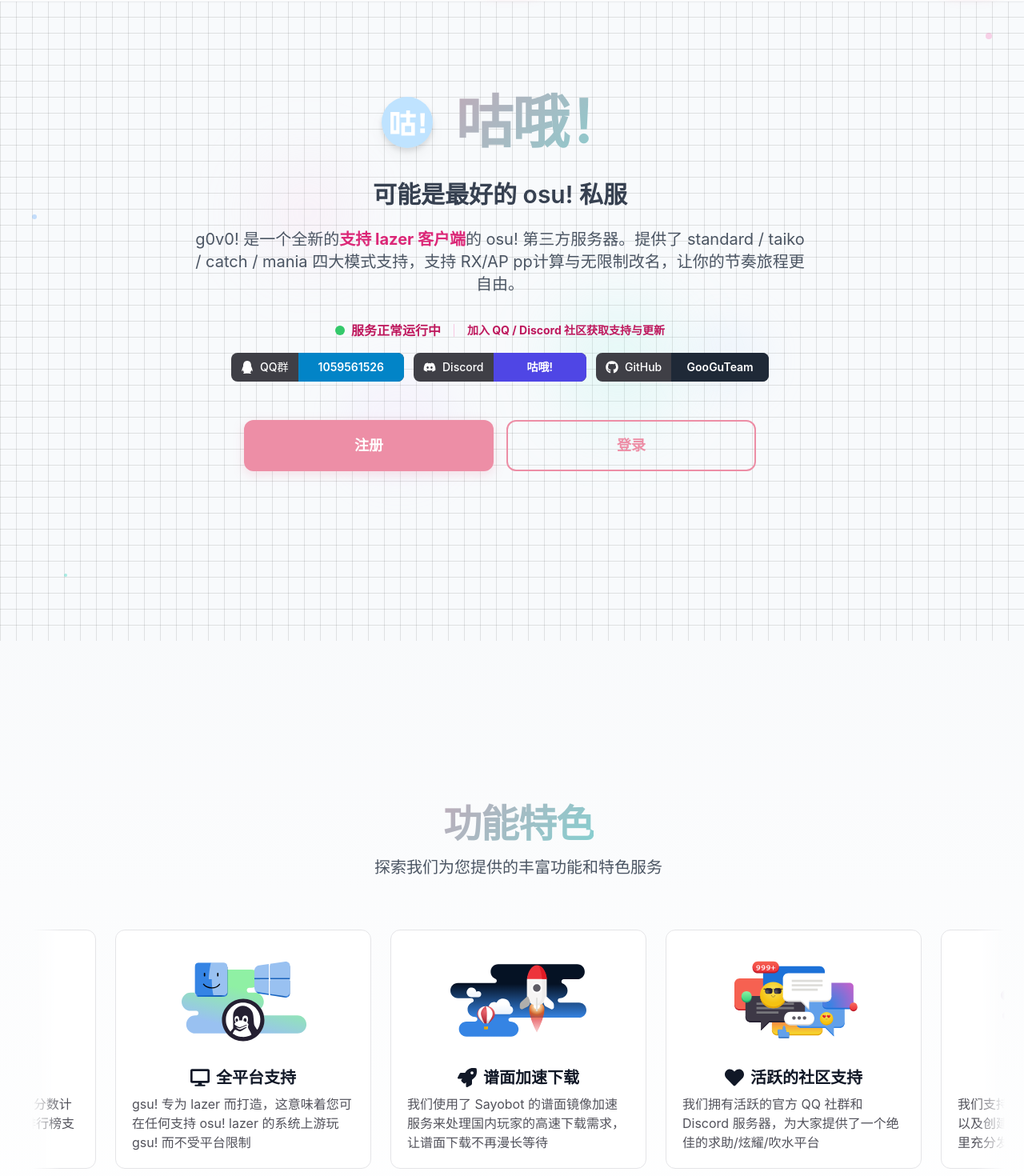
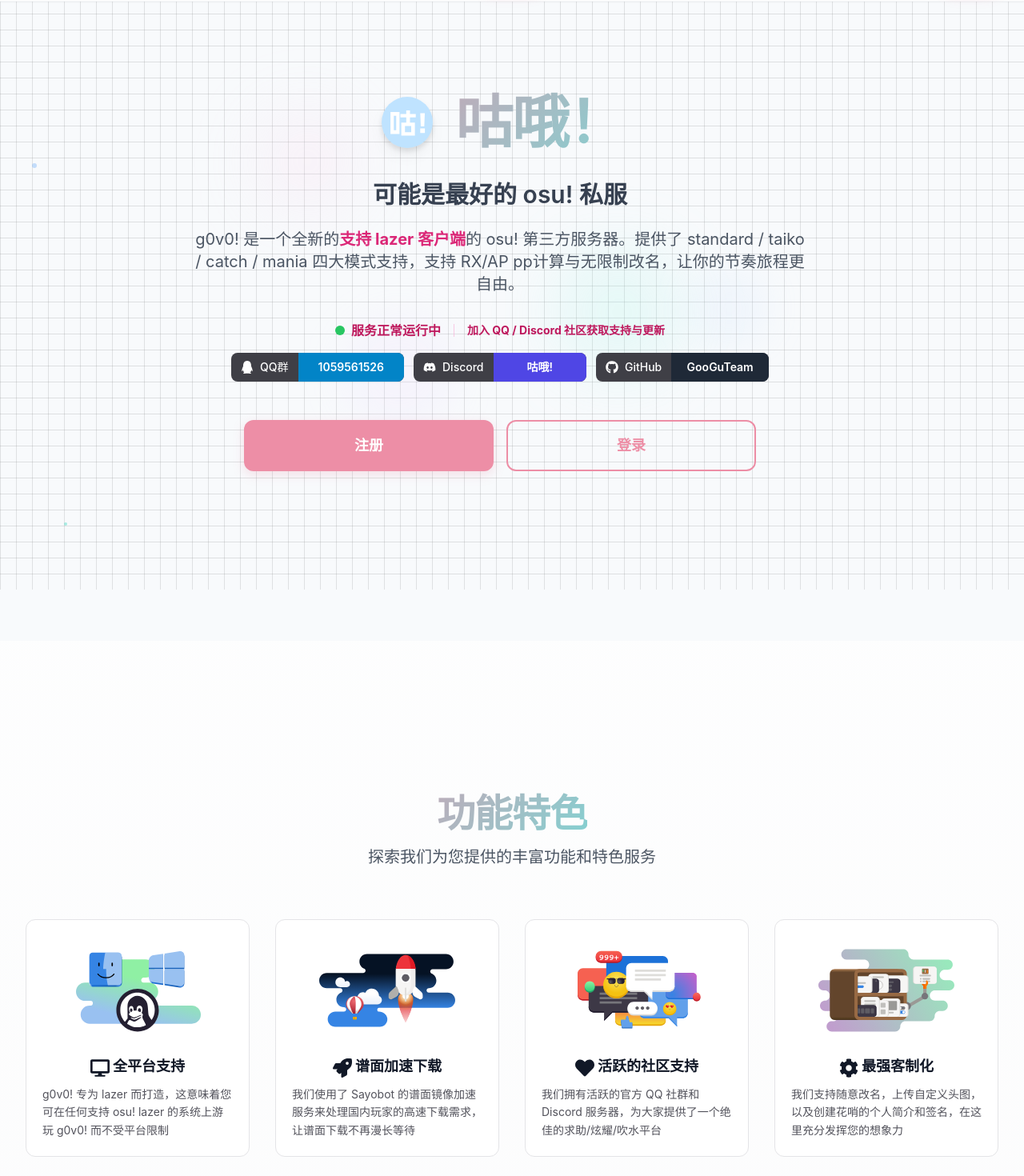
Before and after one commit to M1PPosu/lazer-frontend, a React (Vite) app: page / in a window 1280 px wide. Shown: the part 63-1533 px from the top of the page at 80% size. Built offline with nearby package versions, Linux system fonts and the light colour scheme.

Commit message:
优化样式

```diff
--- a/src/components/Home/HeroSection.tsx
+++ b/src/components/Home/HeroSection.tsx
@@ -1,12 +1,8 @@
-import React, { useState, useCallback } from 'react';
+import React from 'react';
 import { Link } from 'react-router-dom';
 import { motion } from 'motion/react';
-import { Swiper, SwiperSlide } from 'swiper/react';
-import type { Swiper as SwiperType } from 'swiper';
-import { Autoplay } from 'swiper/modules';
 import { useAuth } from '../../hooks/useAuth';
 
-import 'swiper/swiper-bundle.css';
 import InfoCard from '../InfoCard';
 import { features } from '../../data/features';
 import {
@@ -25,69 +21,22 @@
 
 const HeroSection: React.FC = () => {
   const { isAuthenticated } = useAuth();
-  const [swiper, setSwiper] = useState<SwiperType | null>(null);
-  const [isUserInteracting, setIsUserInteracting] = useState(false);
-
-  const handleMouseEnter = useCallback(() => {
-    if (swiper && swiper.autoplay) {
-      swiper.autoplay.pause();
-    }
-  }, [swiper]);
-
-  const handleMouseLeave = useCallback(() => {
-    if (swiper && swiper.autoplay && !isUserInteracting) {
-      swiper.autoplay.resume();
-    }
-  }, [swiper, isUserInteracting]);
-
-  // 处理触摸/拖动开始
-  const handleTouchStart = useCallback(() => {
-    setIsUserInteracting(true);
-    if (swiper && swiper.autoplay) {
-      swiper.autoplay.pause();
-    }
-  }, [swiper]);
-
-  // 处理触摸/拖动结束后恢复自动播放
-  const handleTouchEnd = useCallback(() => {
-    setIsUserInteracting(false);
-    if (swiper && swiper.autoplay) {
-      // 延迟一点时间再恢复自动播放，确保用户操作完成
-      setTimeout(() => {
-        if (swiper && swiper.autoplay) {
-          swiper.autoplay.resume();
-        }
-      }, 800);
-    }
-  }, [swiper]);
-
-  // 处理拖动过程中的状态
-  const handleSliderMove = useCallback(() => {
-    // 在拖动过程中确保自动播放暂停
-    if (swiper && swiper.autoplay && !swiper.autoplay.paused) {
-      swiper.autoplay.pause();
-    }
-  }, [swiper]);
 
   return (
     <div className="relative">
+      {/* Fixed background with parallax effect */}
+      <div className="fixed inset-0 bg-grid-pattern opacity-3 z-0"></div>
+      <div className="fixed top-1/4 left-1/4 w-32 h-32 bg-pink-200/20 dark:bg-pink-800/20 rounded-full blur-2xl z-0"></div>
+      <div className="fixed bottom-1/3 right-1/3 w-40 h-40 bg-teal-200/20 dark:bg-teal-800/20 rounded-full blur-2xl z-0"></div>
+      <div className="fixed top-1/2 right-1/4 w-24 h-24 bg-blue-200/15 dark:bg-blue-800/15 rounded-full blur-xl z-0"></div>
+      <div className="fixed bottom-1/4 left-1/3 w-36 h-36 bg-purple-200/15 dark:bg-purple-800/15 rounded-full blur-xl z-0"></div>
+      <div className="hidden lg:block fixed top-10 right-10 w-2 h-2 bg-pink-400/30 rounded-full z-0"></div>
+      <div className="hidden lg:block fixed bottom-20 left-20 w-1 h-1 bg-teal-400/40 rounded-full z-0"></div>
+      <div className="hidden lg:block fixed top-1/3 left-10 w-1.5 h-1.5 bg-blue-400/35 rounded-full z-0"></div>
+
       {/* 第一页：主要内容占满整个屏幕 */}
-      <section className="relative overflow-hidden h-screen flex items-center">
-        {/* Subtle background pattern */}
-        <div className="absolute inset-0 bg-grid-pattern opacity-3"></div>
-
-        {/* Modern geometric accents */}
-        <div className="absolute top-1/4 left-1/4 w-32 h-32 bg-pink-200/20 dark:bg-pink-800/20 rounded-full blur-2xl"></div>
-        <div className="absolute bottom-1/3 right-1/3 w-40 h-40 bg-teal-200/20 dark:bg-teal-800/20 rounded-full blur-2xl"></div>
-        <div className="absolute top-1/2 right-1/4 w-24 h-24 bg-blue-200/15 dark:bg-blue-800/15 rounded-full blur-xl"></div>
-        <div className="absolute bottom-1/4 left-1/3 w-36 h-36 bg-purple-200/15 dark:bg-purple-800/15 rounded-full blur-xl"></div>
-
-        {/* Additional decorative elements for large screens */}
-        <div className="hidden lg:block absolute top-10 right-10 w-2 h-2 bg-pink-400/30 rounded-full"></div>
-        <div className="hidden lg:block absolute bottom-20 left-20 w-1 h-1 bg-teal-400/40 rounded-full"></div>
-        <div className="hidden lg:block absolute top-1/3 left-10 w-1.5 h-1.5 bg-blue-400/35 rounded-full"></div>
-
-        <div className="relative max-w-7xl mx-auto px-4 sm:px-6 lg:px-8 w-full">
+      <section className="relative overflow-hidden h-screen flex items-center z-10">
+        <div className="relative max-w-7xl mx-auto px-4 sm:px-6 lg:px-8 w-full z-10">
           {/* Main Content */}
           <div className="w-[94vw] ml-[-15px] mt-[-100px] md:w-full text-center space-y-6 sm:space-y-8 md:space-y-12">
           <motion.div initial={{ opacity: 0, y: 30 }} animate={{ opacity: 1, y: 0 }} transition={{ duration: 0.8 }} className="px-4">
@@ -225,17 +174,19 @@
       </section>
 
       {/* 第二页：Swiper轮播图 */}
-      <section className="relative min-h-screen flex items-center py-8 sm:py-12 md:py-20 lg:py-32">
-        {/* 添加一些背景装饰 */}
-        <div className="absolute inset-0 bg-gradient-to-b from-gray-50/50 to-white dark:from-gray-900/50 dark:to-gray-800"></div>
+      <section className="relative min-h-screen flex items-center py-8 sm:py-12 md:py-20 lg:py-32 z-10">
+        {/* 不透明背景遮挡第一页的固定背景 */}
+        <div className="absolute inset-0 bg-white dark:bg-gray-900 z-0"></div>
+        {/* 渐变装饰层 */}
+        <div className="absolute inset-0 bg-gradient-to-b from-gray-50/30 to-gray-100/30 dark:from-gray-800/30 dark:to-gray-700/30 z-0"></div>
 
-        <div className="relative max-w-7xl mx-auto px-4 sm:px-6 lg:px-8 w-full">
-          {/* Feature Cards Scrolling Container */}
+        <div className="relative max-w-7xl mx-auto px-4 sm:px-6 lg:px-8 w-full z-10">
+          {/* Feature Cards Grid Container */}
           <motion.div
             initial={{ opacity: 0, y: 30 }}
             animate={{ opacity: 1, y: 0 }}
             transition={{ duration: 0.8, delay: 0.4 }}
-            className="ml-[8px] mt-8 sm:mt-12 md:mt-16 relative w-full"
+            className="mt-8 sm:mt-12 md:mt-16 relative w-full"
           >
             <div className="text-center mb-8 sm:mb-12 md:mb-16">
               <h3 className="text-2xl sm:text-3xl md:text-4xl lg:text-5xl font-bold text-gray-800 dark:text-gray-200 mb-4">
@@ -246,49 +197,8 @@
               </p>
             </div>
 
-            <div className="flex justify-center w-full">
-              <div
-                className="overflow-hidden cursor-pointer w-full max-w-6xl lg:max-w-7xl"
-                onMouseEnter={handleMouseEnter}
-                onMouseLeave={handleMouseLeave}
-                style={{
-                  maskImage: 'linear-gradient(to right, transparent 0%, black 3%, black 97%, transparent 100%)',
-                  WebkitMaskImage: 'linear-gradient(to right, transparent 0%, black 3%, black 97%, transparent 100%)'
-                }}
-              >
-              <Swiper
-                onSwiper={setSwiper}
-                modules={[Autoplay]}
-                slidesPerView="auto"
-                spaceBetween={24}
-                loop={true}
-                centeredSlides={true}
-                initialSlide={0}
-                autoplay={{
-                  delay: 3000,
-                  disableOnInteraction: false,
-                  pauseOnMouseEnter: false,
-                  reverseDirection: false,
-                  waitForTransition: true,
-                  stopOnLastSlide: false
-                }}
-                speed={1500}
-                allowTouchMove={true}
-                resistanceRatio={0.85}
-                longSwipesRatio={0.25}
-                loopAdditionalSlides={2}
-                watchSlidesProgress={true}
-                onTouchStart={handleTouchStart}
-                onTouchEnd={handleTouchEnd}
-                onSliderMove={handleSliderMove}
-                className="!px-4"
-                style={{
-                  display: 'flex',
-                  alignItems: 'center',
-                  justifyContent: 'center',
-
-                }}
-              >
+            {/* Features Grid */}
+            <div className="grid grid-cols-1 sm:grid-cols-2 lg:grid-cols-3 xl:grid-cols-4 gap-6 sm:gap-8 max-w-7xl mx-auto">
               {features.map((feature, index) => {
                 const icons = [
                   <FaDesktop key="desktop" className="h-6 w-6" />,
@@ -302,13 +212,12 @@
                 ];
 
                 return (
-                    <SwiperSlide key={feature.id} className="!w-80">
-                      <div className="flex justify-center items-center w-full">
                   <motion.div
+                    key={feature.id}
                     initial={{ opacity: 0, y: 20 }}
                     animate={{ opacity: 1, y: 0 }}
-                          transition={{ duration: 0.6, delay: 0.5 }}
-                          className="w-full max-w-sm"
+                    transition={{ duration: 0.6, delay: 0.1 * index }}
+                    className="w-full"
                   >
                     <InfoCard
                       image={feature.image}
@@ -318,12 +227,8 @@
                       icon={icons[index]}
                     />
                   </motion.div>
-                      </div>
-                    </SwiperSlide>
                 );
               })}
-              </Swiper>
-              </div>
             </div>
           </motion.div>
 
--- a/src/components/InfoCard.tsx
+++ b/src/components/InfoCard.tsx
@@ -30,15 +30,15 @@
           </div>
         </div>
         <div className="p-5 flex-1 flex flex-col">
-          <div className="flex justify-center items-center h-full w-full gap-x-2 mb-2 text-gray-900 group-hover:text-pink-800 dark:text-zinc-100 dark:group-hover:text-pink-100">
-            <div className="h-6 w-6 shrink-0">
+          <div className="flex justify-center items-center w-full gap-x-2 mb-3 text-gray-900 group-hover:text-pink-800 dark:text-zinc-100 dark:group-hover:text-pink-100">
+            <div className="h-5 w-5 shrink-0">
               {icon}
             </div>
-            <h3 className="text-xl line-clamp-1 text-ellipsis font-semibold transition-all duration-150 ease-in-out leading-tight">
+            <h3 className="text-lg line-clamp-1 text-ellipsis font-semibold transition-all duration-150 ease-in-out leading-tight">
               {title}
             </h3>
           </div>
-          <p className="text-zinc-600 dark:text-zinc-300 group-hover:text-pink-800/75 dark:group-hover:text-pink-300 leading-normal transition-all duration-150 ease-in-out text-base m-0 flex-1 line-clamp-4">
+          <p className="text-zinc-600 dark:text-zinc-300 group-hover:text-pink-800/75 dark:group-hover:text-pink-300 leading-relaxed transition-all duration-150 ease-in-out text-sm flex-1 line-clamp-6">
             {content}
           </p>
         </div>
--- a/src/data/features.ts
+++ b/src/data/features.ts
@@ -2,7 +2,7 @@
   {
     id: 1,
     title: "全平台支持",
-    content: "gsu! 专为 lazer 而打造，这意味着您可在任何支持 osu! lazer 的系统上游玩 gsu! 而不受平台限制",
+    content: "g0v0! 专为 lazer 而打造，这意味着您可在任何支持 osu! lazer 的系统上游玩 g0v0! 而不受平台限制",
     image: "/image/card-image1.svg",
     imageAlt: "全平台支持"
   },
@@ -30,7 +30,7 @@
   {
     id: 5,
     title: "开发者友好",
-    content: "我们的服务端完全按照官方的 osu! v1/v2 API 规范设计，让您更加方便快速的接入bot/服务到 gsu!",
+    content: "我们的服务端完全按照官方的 osu! v1/v2 API 规范设计，让您更加方便快速的接入bot/服务到 g0v0!",
     image: "/image/card-image5.svg",
     imageAlt: "开发者友好"
   },
```
Lines whose indentation alone changed are shown as unchanged.
